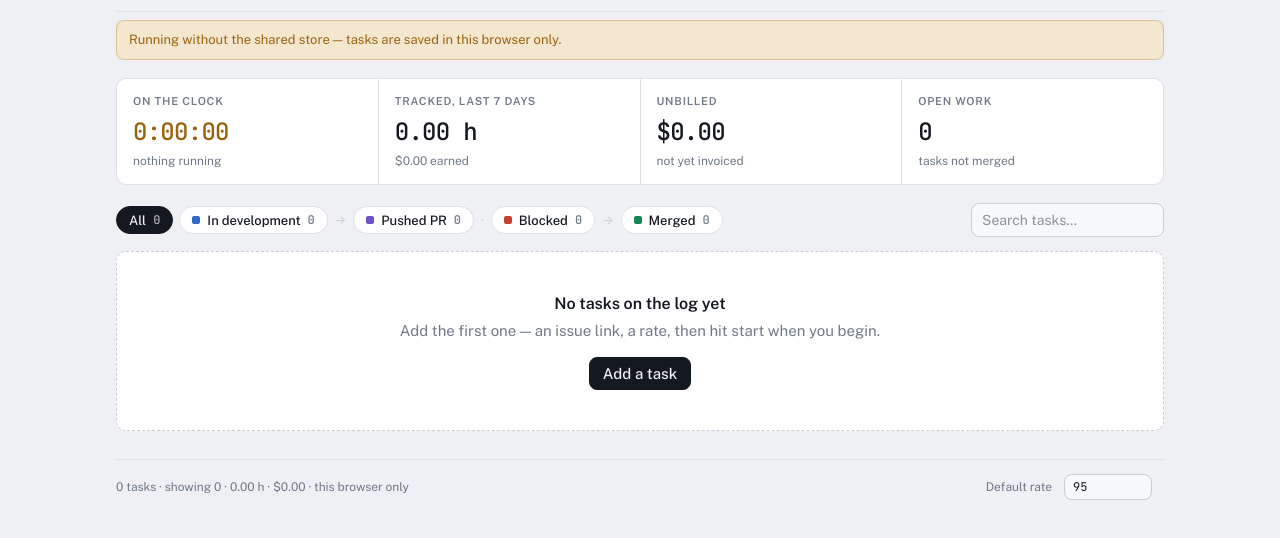
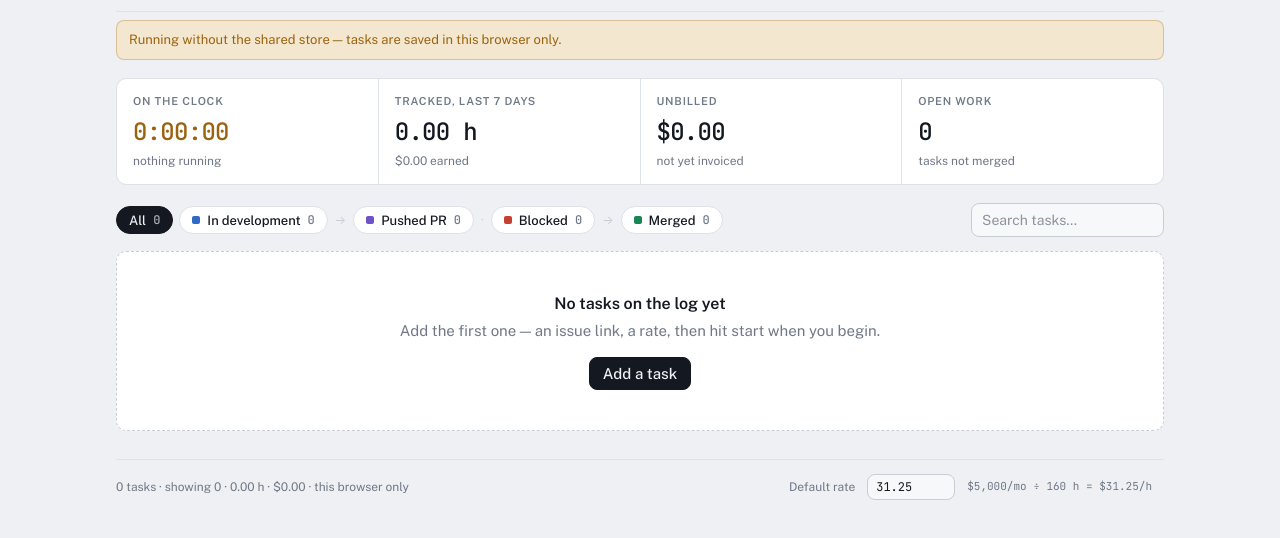
Before and after one commit to Shukre/contracting, a plain HTML site: page tracker.html in a window 1280 px wide. Shown: the part 58-596 px from the top of the page. Drawn offline with nearby package versions, Linux system fonts and the light colour scheme; a web font is replaced by a local one.

Commit message:
Derive the rate from a monthly retainer and explain the arithmetic
The rate is a monthly figure spread over a standard working month rather
than a number typed into a box, so the statement can show its working.

- settings carry hoursPerMonth (160: 40 hours a week over four weeks) and
  the hourly rate is read against it
- the statement states the calculation in a sentence, and the footer
  carries the short form next to the rate box
- default rate is now 31.25, from 5000 a month over 160 hours

Co-Authored-By: Claude Opus 5 <noreply@anthropic.com>
Claude-Session: https://claude.ai/code/session_01LhJ8VkLgzkHQH8fLEXx5qT

```diff
--- a/tracker.html
+++ b/tracker.html
@@ -255,6 +255,7 @@
   .stmt-head{display:flex;align-items:flex-start;gap:16px;flex-wrap:wrap;border-bottom:1px solid var(--line);padding-bottom:14px;margin-bottom:6px}
   .stmt-head h2{font-family:var(--display);font-size:20px;margin:0;letter-spacing:-.02em}
   .stmt-head .meta{font-size:13px;color:var(--muted);margin-top:3px}
+  .stmt-head .basis{font-size:12px;color:var(--muted);margin-top:8px;max-width:72ch;line-height:1.55}
   .stmt-head .scope{margin-left:auto;display:flex;align-items:center;gap:8px;font-size:13px;color:var(--muted)}
   .stmt-head .scope input{width:auto}
   .stmt-group{margin-top:22px}
@@ -301,6 +302,7 @@
   .empty strong{display:block;font-family:var(--display);color:var(--ink);font-size:16px;margin-bottom:4px}
   .foot{margin-top:28px;padding-top:14px;border-top:1px solid var(--line);color:var(--muted);font-size:12px;display:flex;gap:12px;flex-wrap:wrap;align-items:center}
   .foot .spacer{margin-left:auto}
+  .ratebasis{font-family:var(--mono);font-size:11px;color:var(--muted)}
   .banner{display:flex;align-items:center;gap:10px;flex-wrap:wrap;background:var(--accent-soft);border:1px solid color-mix(in srgb,var(--accent) 30%,transparent);color:var(--accent);border-radius:8px;padding:9px 12px;font-size:13px;margin-bottom:14px}
   .banner-act{border:1px solid currentColor;background:transparent;color:inherit;border-radius:6px;padding:3px 10px;font-size:12px;font-weight:600;cursor:pointer}
   .banner-act:hover{background:color-mix(in srgb,var(--accent) 14%,transparent)}
@@ -401,6 +403,7 @@
     <span class="spacer"></span>
     <label for="f-defrate" style="color:var(--muted)">Default rate</label>
     <input type="number" id="f-defrate" min="0" step="1" style="width:88px;padding:4px 8px;font-family:var(--mono);font-size:12px" aria-label="Default hourly rate">
+    <span id="rateBasis" class="ratebasis"></span>
     <span id="saveState"></span>
   </footer>
 </div>
@@ -420,7 +423,7 @@
 
   var db = null, users = null, myId = null, canWrite = true, isEditor = true;
   var tasks = [];
-  var settings = {defaultRate:95, currency:"USD"};
+  var settings = {defaultRate:31.25, currency:"USD", hoursPerMonth:160};
   var filter = "all";
   var client = "all";
   var search = "";
@@ -471,6 +474,29 @@
   function todayISO(){
     var d = new Date();
     return new Date(d.getTime() - d.getTimezoneOffset()*60000).toISOString().slice(0,10);
+  }
+  /* The rate is a monthly retainer spread over a standard working month. */
+  function basisParts(){
+    var rate = Number(settings.defaultRate) || 0;
+    var perMonth = Number(settings.hoursPerMonth) || 0;
+    if (!rate || !perMonth) return null;
+    var perWeek = Math.round(perMonth / 4);
+    var perDay = Math.round(perWeek / 5);
+    return {
+      rate: rate, perMonth: perMonth, perWeek: perWeek, perDay: perDay,
+      monthly: rate * perMonth, weekly: rate * perWeek, daily: rate * perDay
+    };
+  }
+  function basisSentence(){
+    var b = basisParts();
+    if (!b) return "";
+    return rateLabel(b.monthly) + " a month \u00f7 " + b.perMonth + " hours (" + b.perWeek +
+      " hours a week, four weeks) = " + rateLabel(b.rate) + " an hour. Every line is hours \u00d7 that rate, so a full " +
+      b.perDay + "-hour day is " + rateLabel(b.daily) + " and a " + b.perWeek + "-hour week is " + rateLabel(b.weekly) + ".";
+  }
+  function basisShort(){
+    var b = basisParts();
+    return b ? rateLabel(b.monthly) + "/mo \u00f7 " + b.perMonth + " h = " + rateLabel(b.rate) + "/h" : "";
   }
   function clock(ms){
     ms = Math.max(0, ms||0);
@@ -998,6 +1024,8 @@
     $("footCount").textContent = tasks.length + (tasks.length === 1 ? " task" : " tasks") +
       " · showing " + vis.length + " · " + hours(ms).toFixed(2) + " h · " + money(amt) +
       (localOnly ? " · this browser only" : "");
+    var rb = $("rateBasis");
+    if (rb) rb.textContent = basisShort();
   }
 
   function render(){
@@ -1272,7 +1300,7 @@
       renderStats(); renderList();
       saveLocal();
       if (db && !localOnly){
-        db.doc("settings/app").set({defaultRate:v, currency:settings.currency}).then(function(){
+        db.doc("settings/app").set({defaultRate:v, currency:settings.currency, hoursPerMonth:settings.hoursPerMonth}).then(function(){
           $("saveState").textContent = "saved";
           setTimeout(function(){ $("saveState").textContent = ""; }, 1500);
         }).catch(function(){ $("saveState").textContent = ""; });
@@ -1343,6 +1371,10 @@
     meta.textContent = "As of " + new Date().toLocaleDateString(undefined,{year:"numeric",month:"long",day:"numeric"}) +
       (stmtUnbilledOnly ? " · work not yet invoiced" : " · all tracked work");
     left.appendChild(meta);
+    var basis = document.createElement("div");
+    basis.className = "basis";
+    basis.textContent = basisSentence();
+    left.appendChild(basis);
     head.appendChild(left);
 
     var scope = document.createElement("label");
@@ -1539,6 +1571,7 @@
         if (snap.exists){
           var s = snap.data();
           if (typeof s.defaultRate === "number") settings.defaultRate = s.defaultRate;
+          if (typeof s.hoursPerMonth === "number") settings.hoursPerMonth = s.hoursPerMonth;
           if (s.currency) settings.currency = s.currency;
           if (document.activeElement !== defRate) defRate.value = settings.defaultRate;
           renderStats(); renderList();
```
Also changed, not shown: 1 other file.
